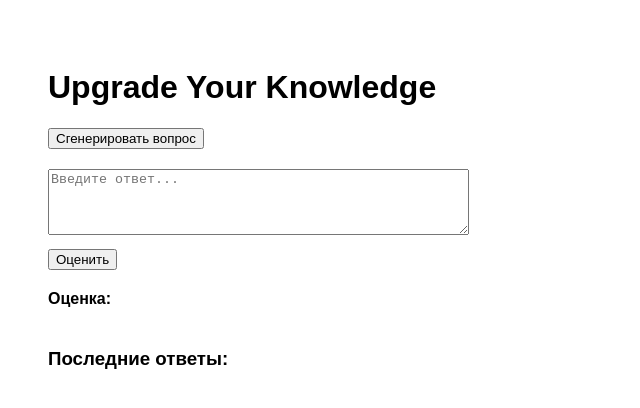
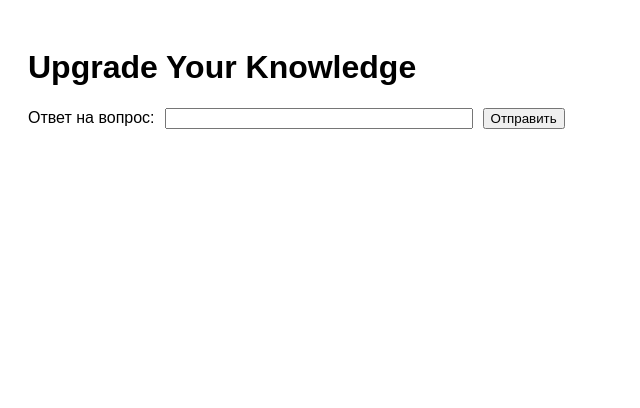
Before and after one commit to Islamzhet/Total-Upgrade-, a Next.js app: page / in a window 1280 px wide. Shown: the top 408 px of the page, without its empty margins (0-640 px from the left). Built offline with nearby package versions, Linux system fonts and the light colour scheme.

Commit message:
Update index.js

```diff
--- a/pages/index.js
+++ b/pages/index.js
@@ -1,95 +1,42 @@
-import { useState, useEffect } from "react";
+import { useState } from 'react';
 
 export default function Home() {
-  const [question, setQuestion] = useState("");
-  const [answer, setAnswer] = useState("");
-  const [result, setResult] = useState("");
-  const [history, setHistory] = useState([]);
+  const [answer, setAnswer] = useState('');
+  const [result, setResult] = useState(null);
 
-  const generateQuestion = async () => {
-    const res = await fetch("/api/question");
-    const data = await res.json();
-    setQuestion(data.question);
-    setAnswer("");
-    setResult("");
-  };
-
-  const evaluateAnswer = async () => {
-    const res = await fetch("/api/evaluate", {
-      method: "POST",
-      headers: { "Content-Type": "application/json" },
-      body: JSON.stringify({ question, answer }),
+  async function handleSubmit(e) {
+    e.preventDefault();
+    const res = await fetch('/api/evaluate', {
+      method: 'POST',
+      headers: { 'Content-Type': 'application/json' },
+      body: JSON.stringify({ answer }),
     });
     const data = await res.json();
-    setResult(data.result);
-
-    const score = parseScore(data.result);
-    saveAttempt(question, answer, score);
-    loadHistory();
-  };
-
-  const parseScore = (text) => {
-    if (text.includes("1.0")) return 1;
-    if (text.includes("0.75")) return 0.75;
-    if (text.includes("0.5")) return 0.5;
-    return 0;
-  };
-
-  const saveAttempt = (question, answer, evaluation) => {
-    const data = localStorage.getItem("testResults");
-    const parsed = data ? JSON.parse(data) : { attempts: [] };
-
-    parsed.attempts.push({
-      date: new Date().toISOString(),
-      score: evaluation,
-      question,
-      answer,
-    });
-
-    localStorage.setItem("testResults", JSON.stringify(parsed));
-  };
-
-  const loadHistory = () => {
-    const data = localStorage.getItem("testResults");
-    if (!data) return;
-    const parsed = JSON.parse(data);
-    setHistory(parsed.attempts.reverse().slice(0, 5));
-  };
-
-  useEffect(() => {
-    loadHistory();
-  }, []);
+    setResult(data);
+  }
 
   return (
-    <div style={{ padding: 40, fontFamily: "sans-serif" }}>
+    <div style={{ padding: 20, fontFamily: 'Arial' }}>
       <h1>Upgrade Your Knowledge</h1>
-      <button onClick={generateQuestion}>Сгенерировать вопрос</button>
-      <div style={{ margin: "20px 0", fontWeight: "bold" }}>{question}</div>
-      <textarea
-        rows={4}
-        cols={50}
-        value={answer}
-        onChange={(e) => setAnswer(e.target.value)}
-        placeholder="Введите ответ..."
-      />
-      <br />
-      <button onClick={evaluateAnswer} style={{ marginTop: 10 }}>
-        Оценить
-      </button>
-      <div style={{ marginTop: 20 }}>
-        <strong>Оценка:</strong> {result}
-      </div>
-
-      <div style={{ marginTop: 40 }}>
-        <h3>Последние ответы:</h3>
-        <ul>
-          {history.map((h, i) => (
-            <li key={i}>
-              <strong>{new Date(h.date).toLocaleString()}</strong>: {h.score} — {h.question}
-            </li>
-          ))}
-        </ul>
-      </div>
+      <form onSubmit={handleSubmit}>
+        <label>
+          Ответ на вопрос:
+          <input
+            type="text"
+            value={answer}
+            onChange={(e) => setAnswer(e.target.value)}
+            style={{ marginLeft: 10, width: '300px' }}
+          />
+        </label>
+        <button type="submit" style={{ marginLeft: 10 }}>Отправить</button>
+      </form>
+      {result && (
+        <div style={{ marginTop: 20 }}>
+          <h3>Результат:</h3>
+          <p>Оценка: {result.score}</p>
+          <p>Комментарий: {result.feedback}</p>
+        </div>
+      )}
     </div>
   );
 }
```
